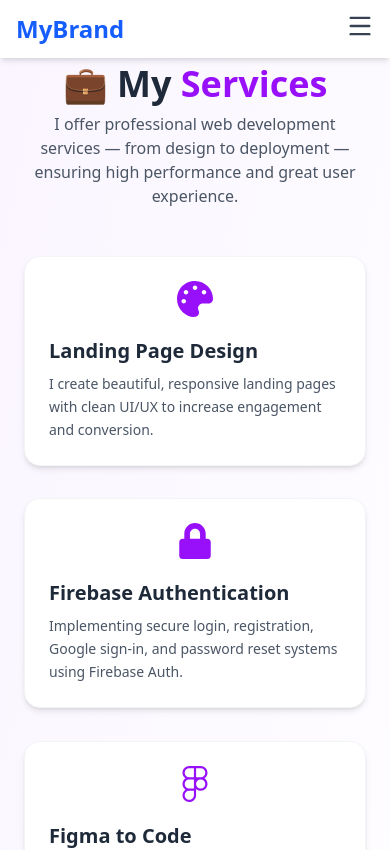
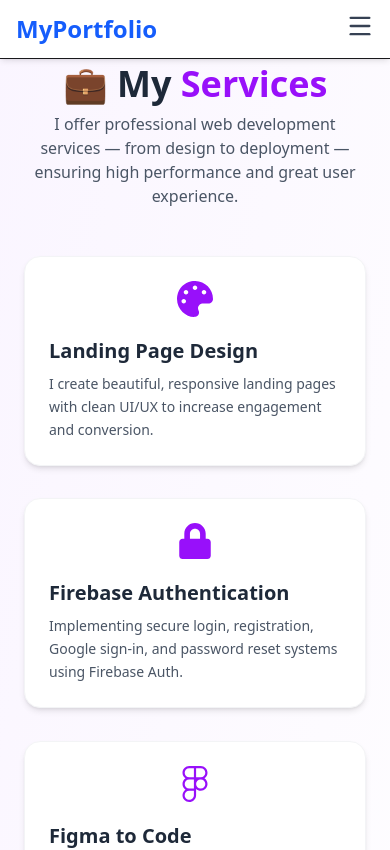
Before and after one commit to mohayminul-bd/my-protfolio, a React (Vite) app: page /service in a window 390 px wide. Shown: the top 850 px of the page. Built offline with nearby package versions, Linux system fonts and the light colour scheme.

Commit message:
final commit

```diff
--- a/src/components/Navbar.jsx
+++ b/src/components/Navbar.jsx
@@ -1,15 +1,38 @@
-import { useState } from "react";
+import { useState, useEffect, useRef } from "react";
 import { Link, NavLink } from "react-router";
 import { Menu, X } from "lucide-react";
 
 const Navbar = () => {
   const [isOpen, setIsOpen] = useState(false);
-  const toggleMenu = () => setIsOpen(!isOpen);
+  const menuRef = useRef(null); // Mobile menu wrapper reference
+
+  // Menu toggle
+  const toggleMenu = (e) => {
+    e.stopPropagation(); // Prevent click bubbling
+    setIsOpen(!isOpen);
+  };
+
+  // Close menu on link click
+  const handleLinkClick = () => setIsOpen(false);
+
+  // Close menu if clicked outside
+  useEffect(() => {
+    const handleClickOutside = (e) => {
+      if (menuRef.current && !menuRef.current.contains(e.target)) {
+        setIsOpen(false);
+      }
+    };
+    if (isOpen) {
+      document.addEventListener("click", handleClickOutside);
+    }
+    return () => document.removeEventListener("click", handleClickOutside);
+  }, [isOpen]);
 
   const navLinks = (
     <>
       <NavLink
         to="/"
+        onClick={handleLinkClick}
         className={({ isActive }) =>
           isActive
             ? "text-blue-500 font-semibold border-b-2 border-blue-500 pb-1"
@@ -20,6 +43,7 @@ const Navbar = () => {
       </NavLink>
       <NavLink
         to="/project"
+        onClick={handleLinkClick}
         className={({ isActive }) =>
           isActive
             ? "text-blue-500 font-semibold border-b-2 border-blue-500 pb-1"
@@ -30,6 +54,7 @@ const Navbar = () => {
       </NavLink>
       <NavLink
         to="/about"
+        onClick={handleLinkClick}
         className={({ isActive }) =>
           isActive
             ? "text-blue-500 font-semibold border-b-2 border-blue-500 pb-1"
@@ -40,6 +65,7 @@ const Navbar = () => {
       </NavLink>
       <NavLink
         to="/service"
+        onClick={handleLinkClick}
         className={({ isActive }) =>
           isActive
             ? "text-blue-500 font-semibold border-b-2 border-blue-500 pb-1"
@@ -50,6 +76,7 @@ const Navbar = () => {
       </NavLink>
       <NavLink
         to="/contact"
+        onClick={handleLinkClick}
         className={({ isActive }) =>
           isActive
             ? "text-blue-500 font-semibold border-b-2 border-blue-500 pb-1"
@@ -63,31 +90,34 @@ const Navbar = () => {
 
   return (
     <nav className="bg-white shadow-md fixed top-0 left-0 right-0 z-50">
-      <div className="max-w-7xl mx-auto px-4 py-3 flex items-center justify-between">
+      <div className="max-w-7xl mx-auto px-4 py-3 flex items-center justify-between relative">
         {/* Logo */}
         <Link to="/" className="text-2xl font-bold text-blue-600">
-          MyBrand
+          MyPortfolio
         </Link>
 
-        {/* Desktop Menu (centered) */}
+        {/* Desktop Menu */}
         <div className="hidden md:flex flex-1 justify-center space-x-8 text-lg">
           {navLinks}
         </div>
 
         {/* Mobile Menu Button */}
-        <div className="md:hidden">
+        <div className="md:hidden z-50">
           <button onClick={toggleMenu} className="text-gray-700">
             {isOpen ? <X size={28} /> : <Menu size={28} />}
           </button>
         </div>
-      </div>
 
-      {/* Mobile Dropdown Menu */}
-      {isOpen && (
-        <div className="md:hidden bg-white border-t shadow-lg">
+        {/* Mobile Dropdown Menu */}
+        <div
+          ref={menuRef}
+          className={`md:hidden absolute top-full left-0 right-0 bg-white border-t shadow-lg overflow-hidden transition-all duration-300 ${
+            isOpen ? "max-h-96 py-4" : "max-h-0"
+          }`}
+        >
           <div className="flex flex-col space-y-4 p-4 text-lg">{navLinks}</div>
         </div>
-      )}
+      </div>
     </nav>
   );
 };
```
